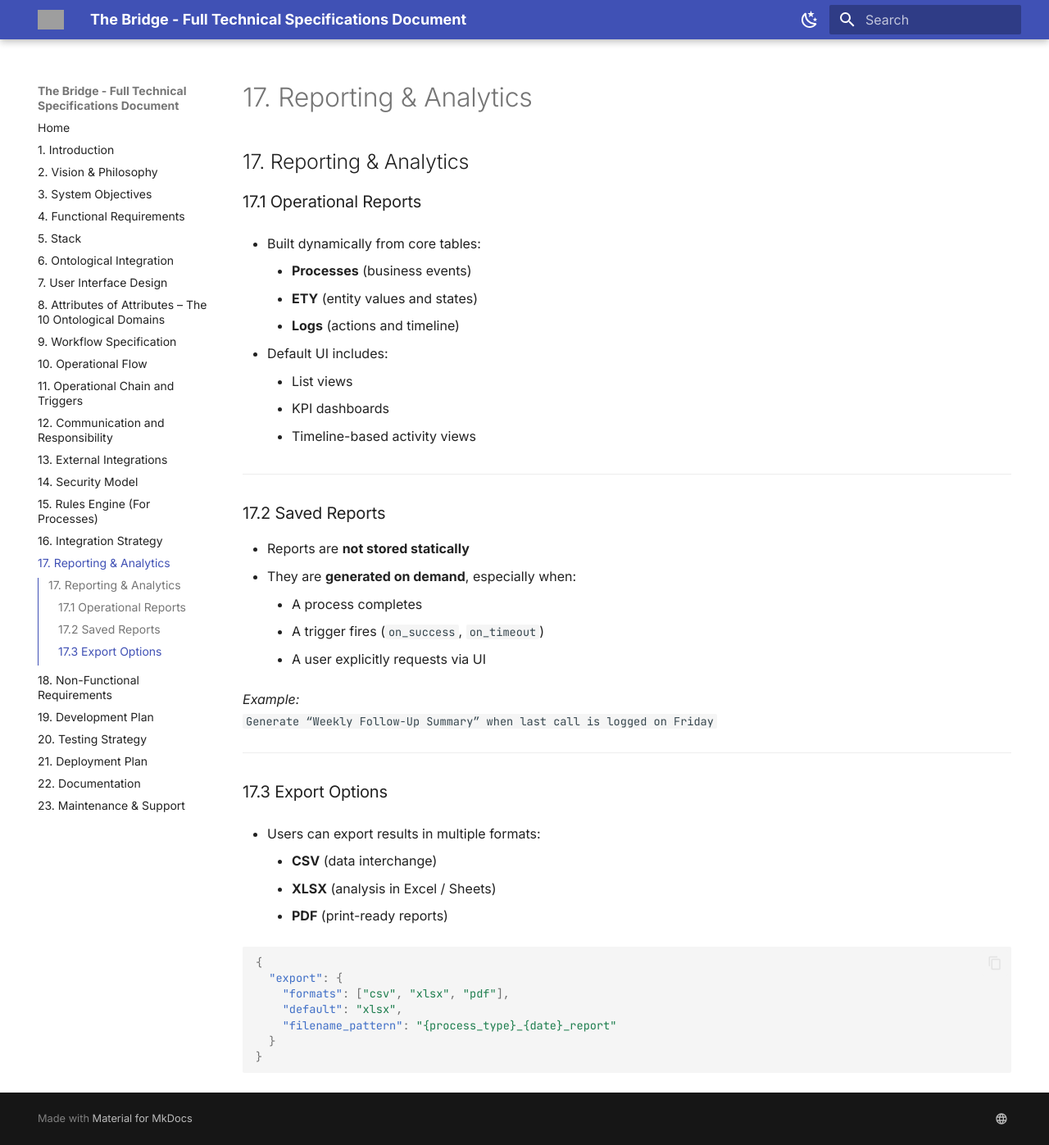
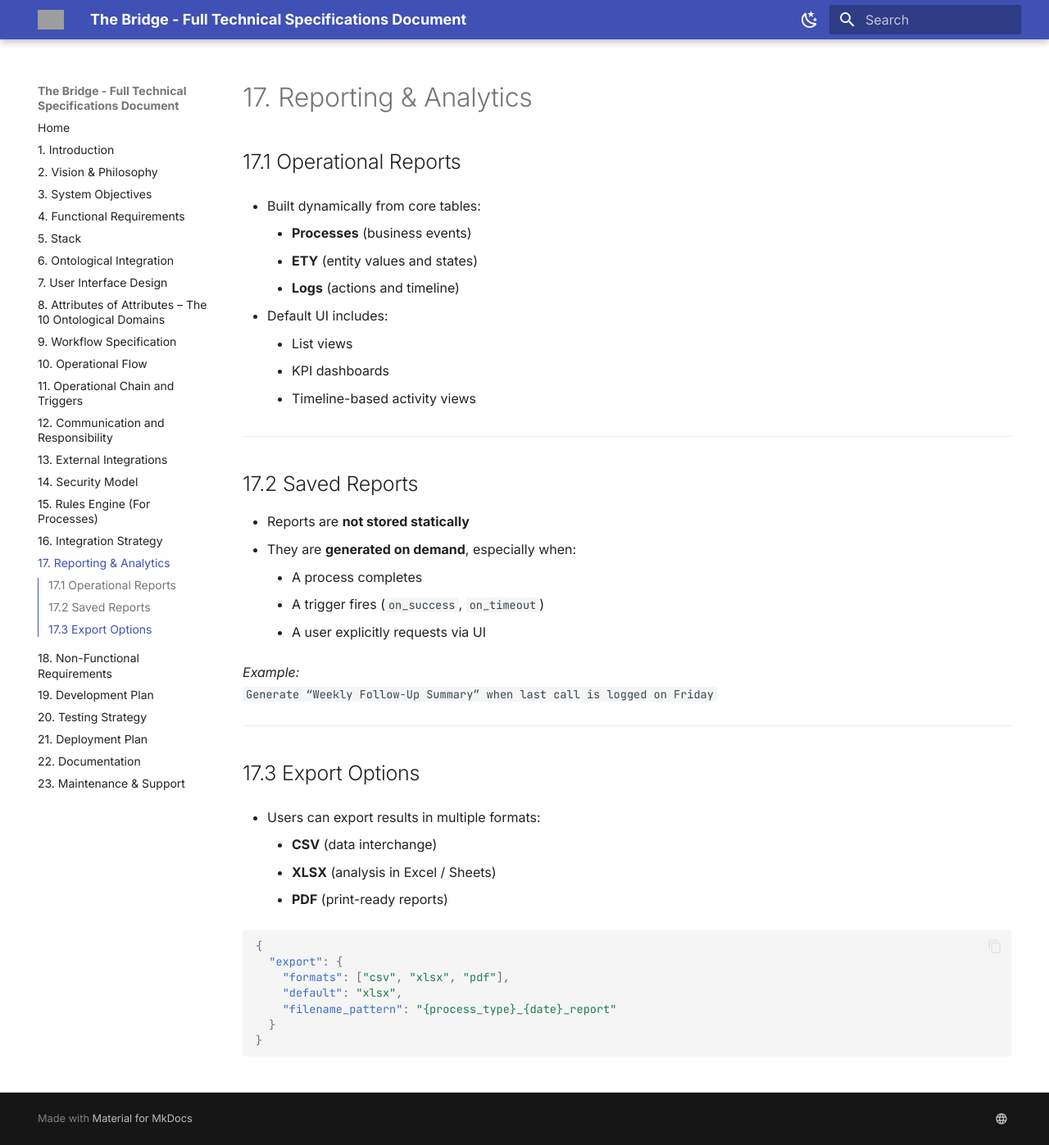
Before and after one commit to caufero/thebridge-docs, an MkDocs documentation site: the page built from docs/17-reporting-analytics.md, in a window 1280 px wide and 1397 px high. Shown: the whole window at 82% size. Built offline with MkDocs 1.6.1 and Material for MkDocs 9.7.7, drawn with Linux system fonts in a browser that asks for light colours; grey boxes are pictures that could not be loaded.

Commit message:
Update 17-reporting-analytics.md

```diff
--- a/docs/17-reporting-analytics.md
+++ b/docs/17-reporting-analytics.md
@@ -1,6 +1,4 @@
-## 17. Reporting & Analytics
-
-### 17.1 Operational Reports
+## 17.1 Operational Reports
 - Built dynamically from core tables:
 
     - **Processes** (business events)
@@ -15,7 +13,7 @@
 
 ---
 
-### 17.2 Saved Reports
+## 17.2 Saved Reports
 - Reports are **not stored statically**
 - They are **generated on demand**, especially when:
 
@@ -28,7 +26,7 @@ _Example:_
 
 ---
 
-### 17.3 Export Options
+## 17.3 Export Options
 - Users can export results in multiple formats:
 
     - **CSV** (data interchange)
```
